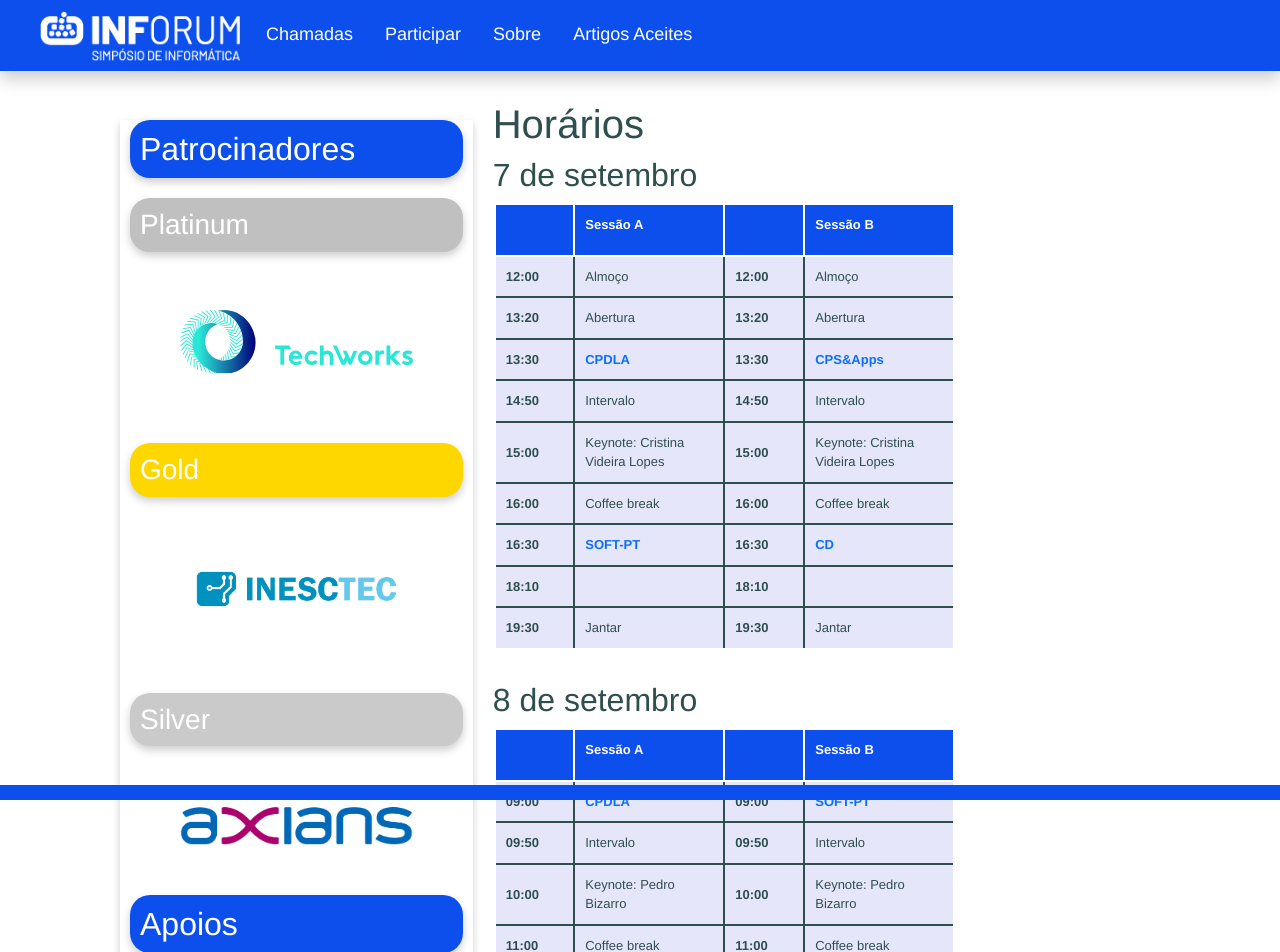
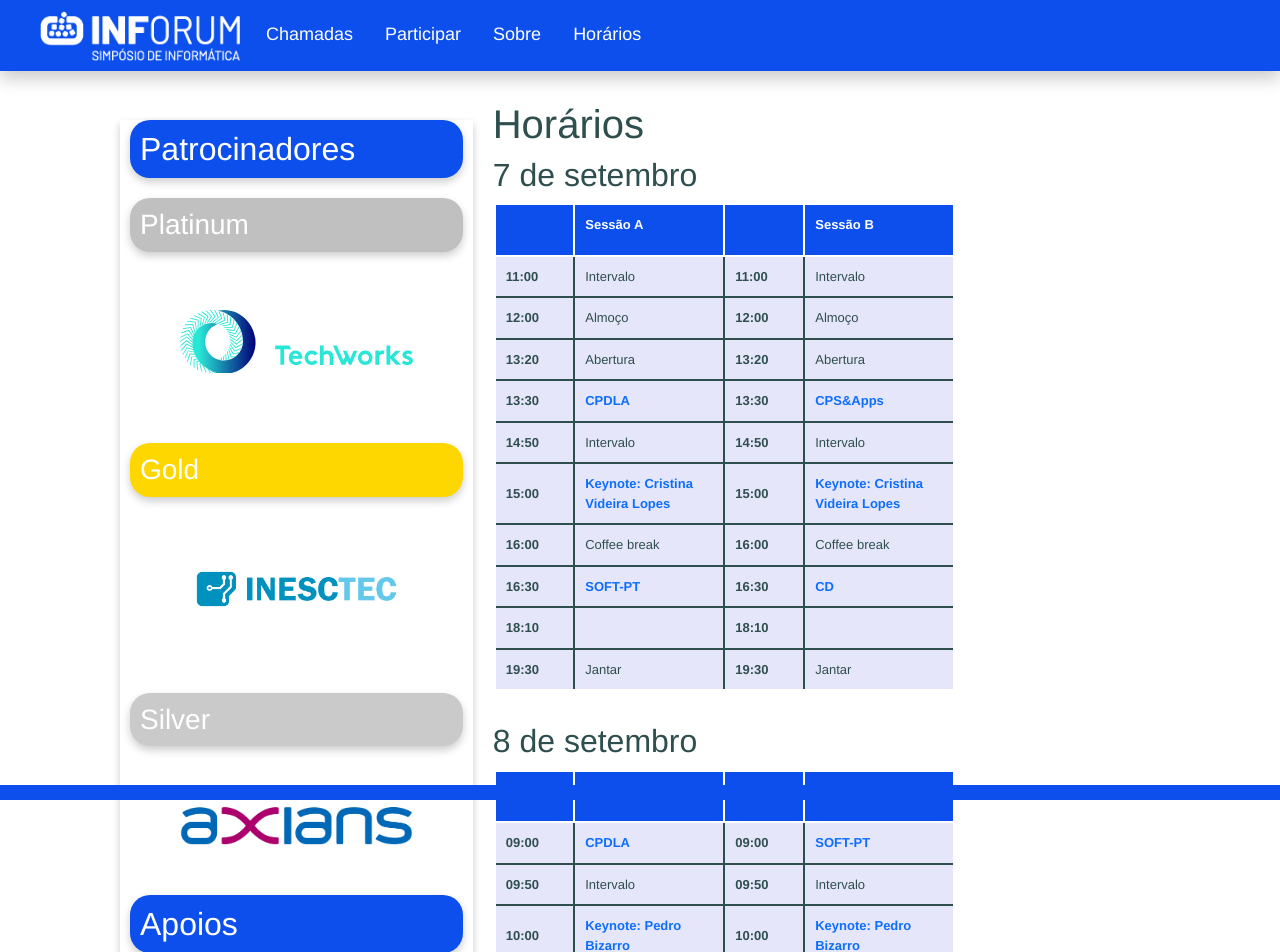
Before and after one commit to h4g0/Inforum2023, a React (Create React App) app: page /schedule in a window 1280 px wide. Shown: the top 952 px of the page. Built offline with nearby package versions, Linux system fonts and the light colour scheme.

Commit message:
added keynote link and made schedule visible

```diff
--- a/src/Main/Main.tsx
+++ b/src/Main/Main.tsx
@@ -121,6 +121,12 @@ export function Login(this: any, props: any) {
                     <p >Submissões</p>
                 </Link>
 
+                <Link to="/program">
+
+                <p>Artigos Aceites</p>
+
+                </Link>
+
                 </div>
                 </div>
 
@@ -218,9 +224,9 @@ export function Login(this: any, props: any) {
                 </div>
                 </div>
 
-                <Link to="/program">
+                <Link to="/schedule">
 
-                    <button>Artigos Aceites</button>
+                    <button>Horários</button>
 
                 </Link>
 
--- a/src/Main/Schedule.tsx
+++ b/src/Main/Schedule.tsx
@@ -29,12 +29,18 @@ export function Schedule(props: any) {
 
                 </tr>
 
+                <tr>
+                    <td width={80}><b>11:00</b></td>
+                    <td width={150}>Intervalo</td>
+                    <td width={80}><b>11:00</b></td>
+                    <td width={150}>Intervalo</td>
+                </tr>
 
                 <tr>
-                    <td width={80}><b>12:00</b></td>
-                    <td width={150}>Almoço</td>
-                    <td width={80}><b>12:00</b></td>
-                    <td width={150}>Almoço</td>
+                    <td ><b>12:00</b></td>
+                    <td>Almoço</td>
+                    <td><b>12:00</b></td>
+                    <td>Almoço</td>
                 </tr>
 
                 <tr>
@@ -61,12 +67,11 @@ export function Schedule(props: any) {
                 </tr>
 
 
-
                 <tr>
                     <td ><b>15:00</b></td>
-                    <td >Keynote: Cristina Videira Lopes</td>
+                    <td ><b><a style={{ textDecoration: 'none' }} href="/keynote">Keynote: Cristina Videira Lopes</a></b></td>
                     <td ><b>15:00</b></td>
-                    <td >Keynote: Cristina Videira Lopes</td>
+                    <td ><b><a style={{ textDecoration: 'none' }} href="/keynote">Keynote: Cristina Videira Lopes</a></b></td>
                 </tr>
 
                 <tr>
@@ -134,9 +139,9 @@ export function Schedule(props: any) {
 
                 <tr>
                     <td ><b>10:00</b></td>
-                    <td >Keynote: Pedro Bizarro</td>
+                    <td ><b><a style={{ textDecoration: 'none' }} href="/keynote">Keynote: Pedro Bizarro</a></b></td>
                     <td ><b>10:00</b></td>
-                    <td >Keynote: Pedro Bizarro</td>
+                    <td ><b><a style={{ textDecoration: 'none' }} href="/keynote">Keynote: Pedro Bizarro</a></b></td>
                 </tr>
 
 
```
